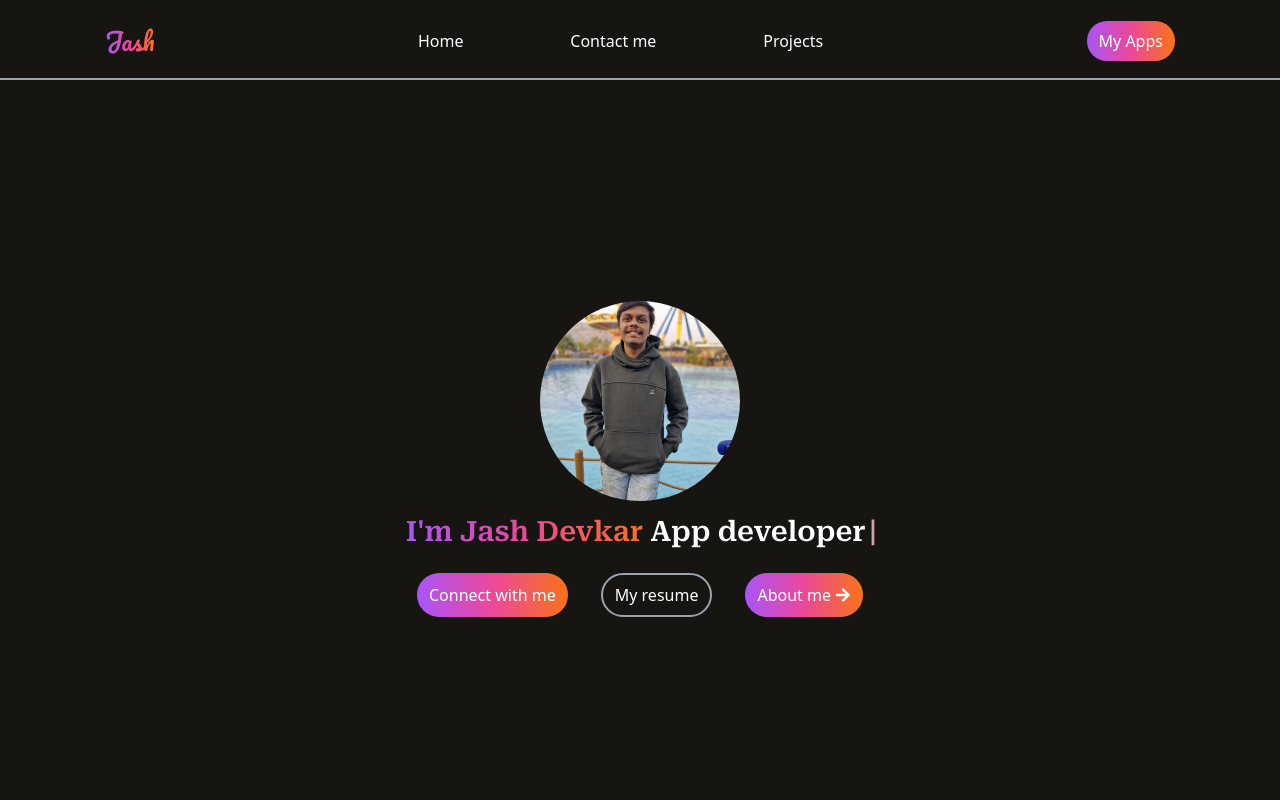
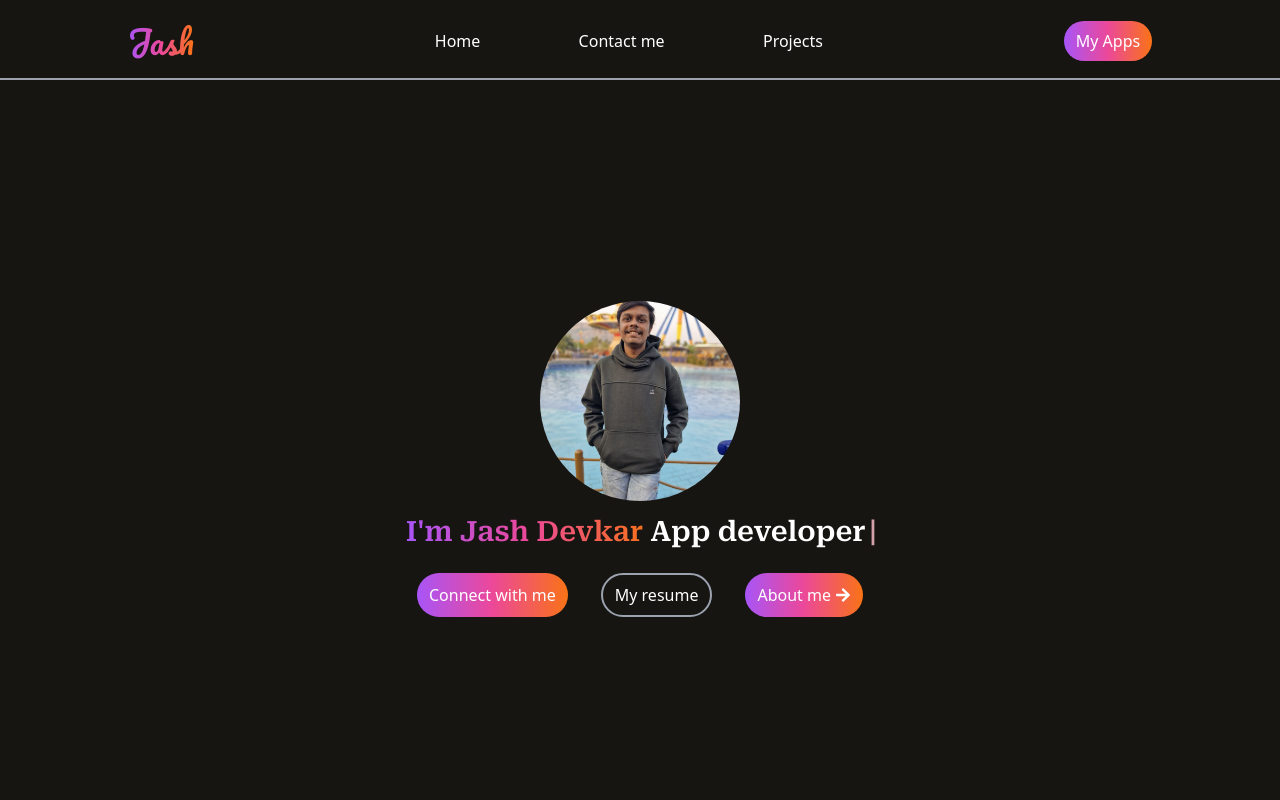
Before and after one commit to jashDevkar/Portfolio, a React (Vite) app: page / in a window 1280 px wide. Shown: the top 800 px of the page. Built offline with nearby package versions, Linux system fonts and the light colour scheme.

Commit message:
increased size of burger

```diff
--- a/src/components/navbar.jsx
+++ b/src/components/navbar.jsx
@@ -13,9 +13,9 @@ function Navbar() {
   }
 
   return (
-    <nav className="flex justify-around w-full h-[10vh] border-b-gray-400 border-b-2 pt-3 pb-2 items-center">
-      <h1 className="font-Pacifico text-[24px] bg-gradient-to-r  from-purple-500 via-pink-500 to-orange-500 text-transparent bg-clip-text">Jash</h1>
-      <div className="md:hidden "><IoMenu size={24} onClick={toggleOpen}/></div>
+    <nav className="flex md:justify-around justify-between px-8 w-full h-[10vh] border-b-gray-400 border-b-2 pt-3 pb-2 items-center">
+      <h1 className="font-Pacifico text-[32px] bg-gradient-to-r  from-purple-500 via-pink-500 to-orange-500 text-transparent bg-clip-text ">Jash</h1>
+      <div className="md:hidden "><IoMenu size={32} onClick={toggleOpen}/></div>
         <ul className={`hidden md:flex h-fit justify-around w-[40%] bg-white md:bg-transparent text-black md:text-white `}>
           <li>Home</li>
           <li>Contact me</li>
```
